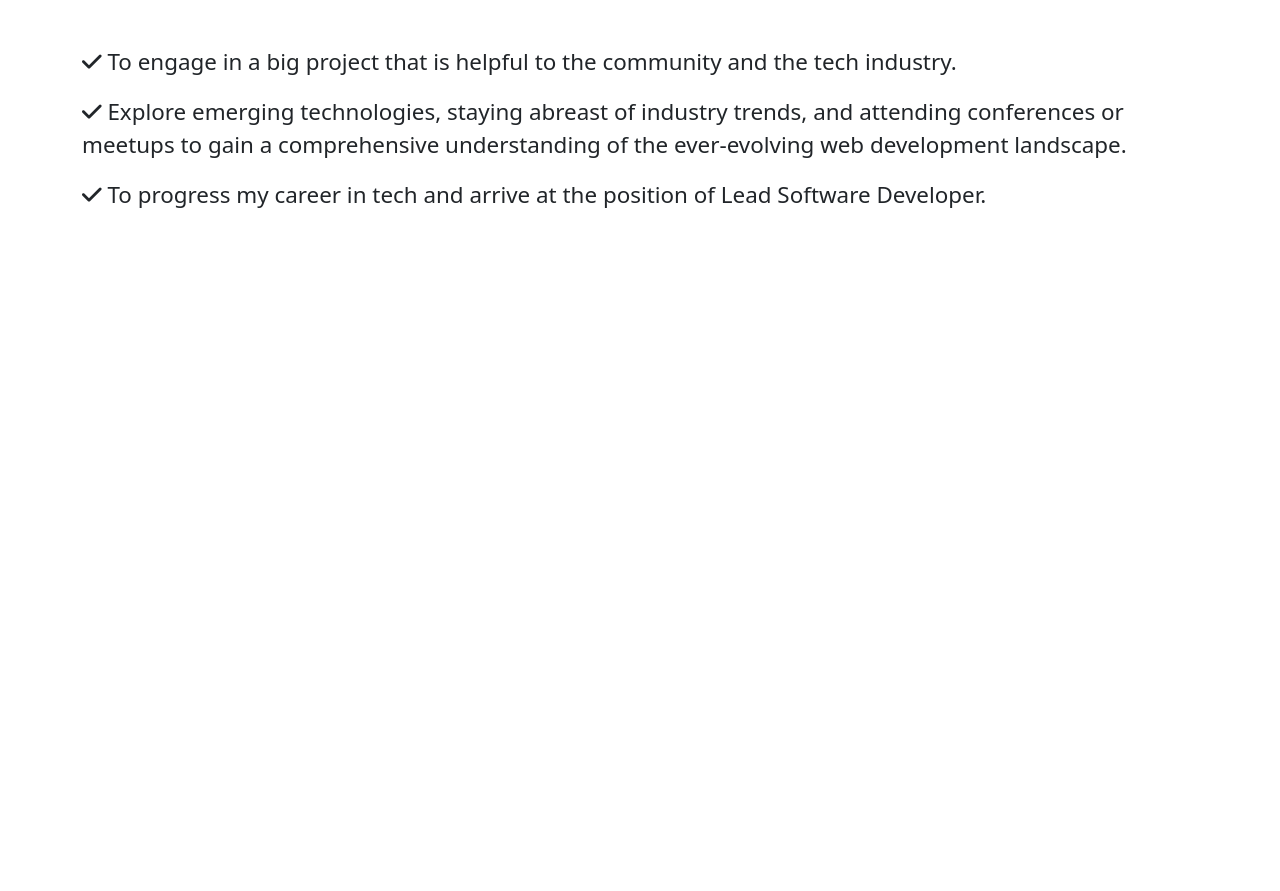
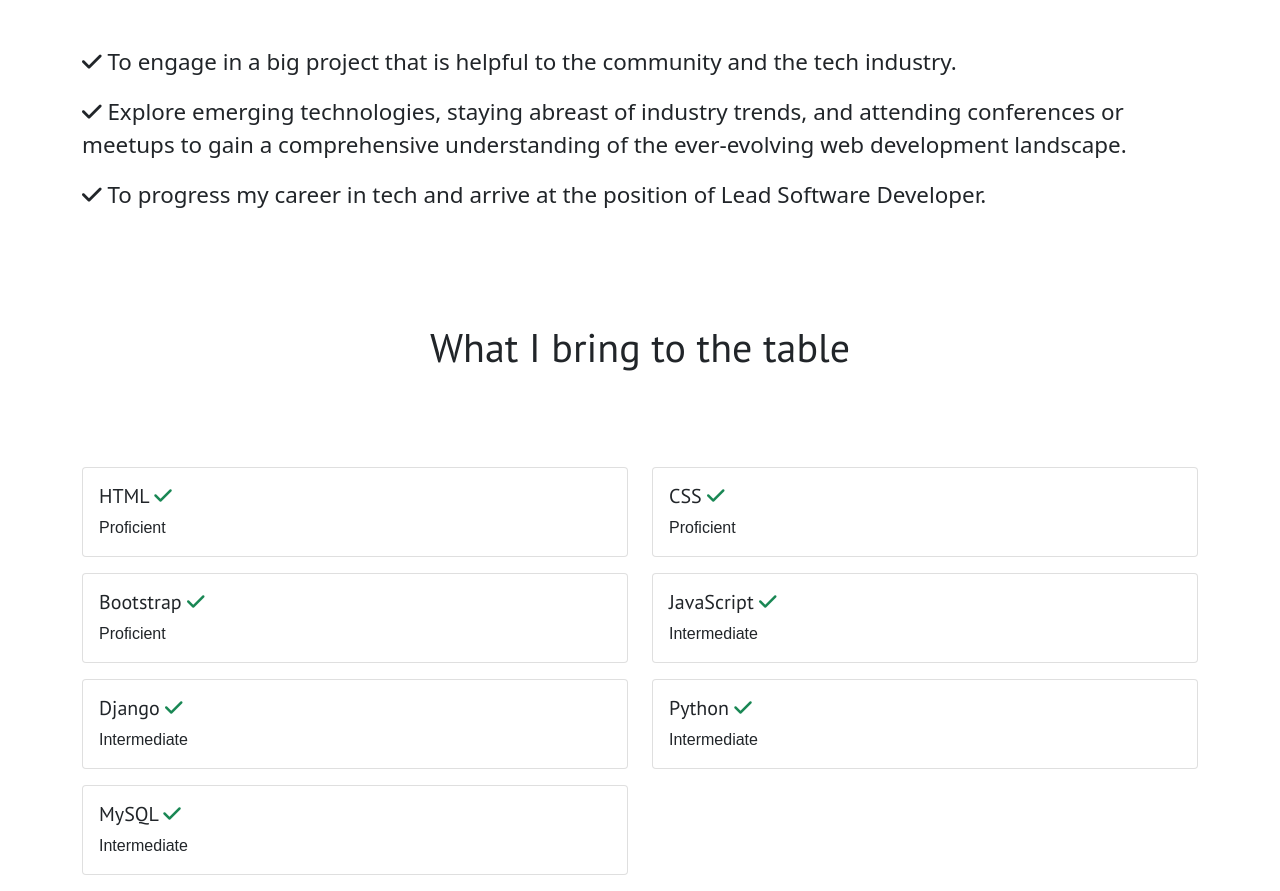
Before and after one commit to Ennie0906/EA-Portfolio, a plain HTML site: page index.html in a window 1280 px wide. Shown: the part 1387-2278 px from the top of the page. Before the commit the page ends 1662 px from the top, so only its background shows below. Drawn offline with nearby package versions, Linux system fonts and the light colour scheme; a web font is replaced by a local one.

Commit message:
added skills page

```diff
--- a/images/css/style.css
+++ b/images/css/style.css
@@ -131,3 +131,9 @@ padding-bottom:10px ;
     border-radius: 25px 45px;
     font-size: 1.4rem;
 }
+
+/* Skills */
+
+.bg-color{
+    background-color: #c24d2c;
+}
--- a/index.html
+++ b/index.html
@@ -84,19 +84,13 @@
             <div class="row">
                 <div class="col-12">
                     <h1 class="text-center my-5 bg">About Me</h1>
-                    <p class="text-center text-style bg-about-me p-5">In this section you get to know a little about me
-                        and
-                        who I am and
-                        my future
-                        goals in
-                        life.</p>
+                    <p class="text-center text-style bg-about-me p-5">Here are some facts about me!</p>
                     <ul class="list-unstyled font-size my-5">
-                        <li class="pb-3"><i class="fa-solid fa-check"></i> I enjoy working with computers.</li>
-                        <li class="pb-3"><i class="fa-solid fa-check"></i> I like to spend my free time on coding and
-                            building
-                            projects.
+                        <li class="pb-3"><i class="fa-solid fa-check"></i> I like doing cool projects with coding.</li>
+                        <li class="pb-3"><i class="fa-solid fa-check"></i> I love playing video games.
                         </li>
-                        <li class="pb-3"><i class="fa-solid fa-check"></i> I like learning new technology.</li>
+                        <li class="pb-3"><i class="fa-solid fa-check"></i> I know two languages, Turkish and English!
+                        </li>
                     </ul>
                     <h1 class="text-center my-5 bg">Future Goals</h1>
                     <p class="text-center text-style bg-about-me p-5">A little look into my goals and future checkpoints
@@ -110,6 +104,77 @@
                         <li class="pb-3"><i class="fa-solid fa-check"></i> To progress my career in tech and arrive at
                             the position of Lead Software Developer.</li>
                     </ul>
+                </div>
+            </div>
+        </div>
+    </section>
+
+    <section>
+        <div class="container">
+            <div class="row">
+                <div class="col-12">
+                    <h1 class="text-center my-5 bg">What I bring to the table</h1>
+                </div>
+            </div>
+        </div>
+
+        <div class="container mt-5">
+            <div class="row">
+                <div class="col-md-6">
+                    <div class="card mb-3">
+                        <div class="card-body">
+                            <h5 class="card-title">HTML <i class="fas fa-check text-success"></i></h5>
+                            <p class="card-text">Proficient</p>
+                        </div>
+                    </div>
+                </div>
+                <div class="col-md-6">
+                    <div class="card mb-3">
+                        <div class="card-body">
+                            <h5 class="card-title">CSS <i class="fas fa-check text-success"></i></h5>
+                            <p class="card-text">Proficient</p>
+                        </div>
+                    </div>
+                </div>
+                <div class="col-md-6">
+                    <div class="card mb-3">
+                        <div class="card-body">
+                            <h5 class="card-title">Bootstrap <i class="fas fa-check text-success"></i></h5>
+                            <p class="card-text">Proficient</p>
+                        </div>
+                    </div>
+                </div>
+                <div class="col-md-6">
+                    <div class="card mb-3">
+                        <div class="card-body">
+                            <h5 class="card-title">JavaScript <i class="fas fa-check text-success"></i></h5>
+                            <p class="card-text">Intermediate</p>
+                        </div>
+                    </div>
+                </div>
+                <div class="col-md-6">
+                    <div class="card mb-3">
+                        <div class="card-body">
+                            <h5 class="card-title">Django <i class="fas fa-check text-success"></i></h5>
+                            <p class="card-text">Intermediate</p>
+                        </div>
+                    </div>
+                </div>
+                <div class="col-md-6">
+                    <div class="card mb-3">
+                        <div class="card-body">
+                            <h5 class="card-title">Python <i class="fas fa-check text-success"></i></h5>
+                            <p class="card-text">Intermediate</p>
+                        </div>
+                    </div>
+                </div>
+                <div class="col-md-6">
+                    <div class="card mb-3">
+                        <div class="card-body">
+                            <h5 class="card-title">MySQL <i class="fas fa-check text-success"></i></h5>
+                            <p class="card-text">Intermediate</p>
+                        </div>
+                    </div>
                 </div>
             </div>
         </div>
```
